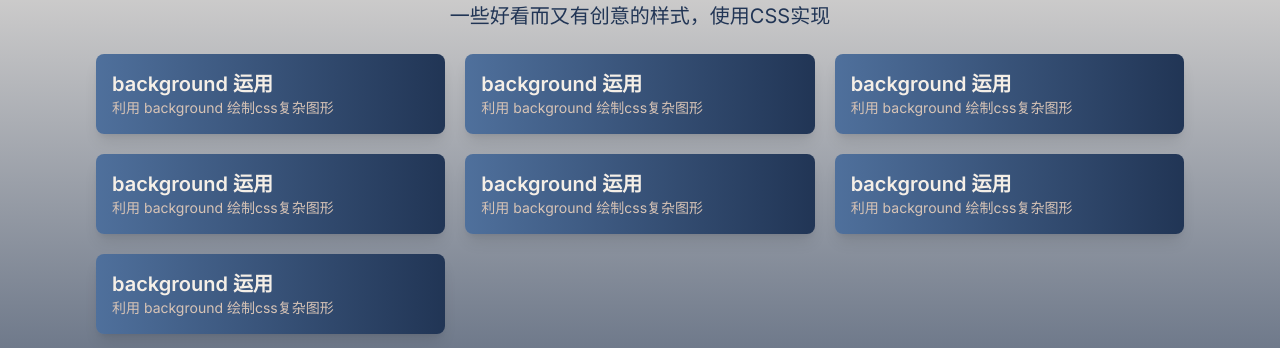
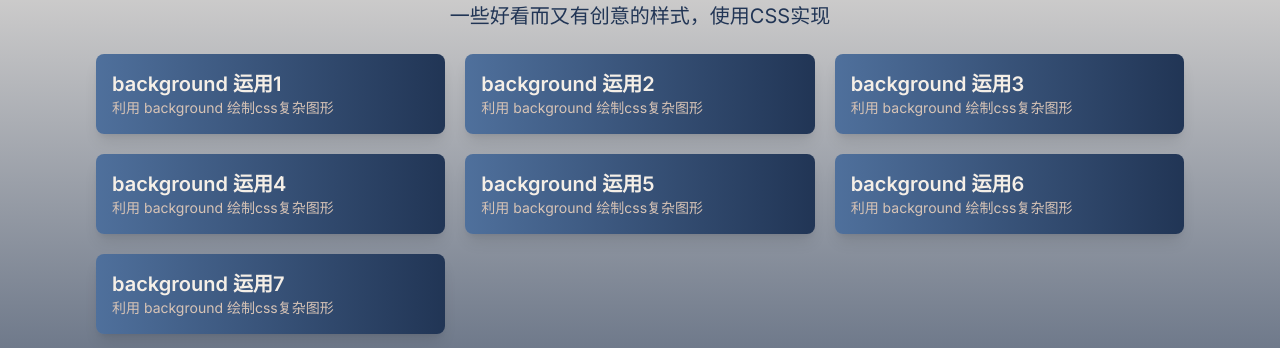
Before and after one commit to XyanZhang/nextjs-css-example, a Next.js app: page / in a window 1280 px wide. Shown: the part 158-506 px from the top of the page. Built offline with nearby package versions, Linux system fonts and the light colour scheme.

Commit message:
feat: 重构 nav 组件

```diff
--- a/src/app/dashboard/background/layout.tsx
+++ b/src/app/background/layout.tsx
@@ -1,12 +1,14 @@
+import { Navigation } from "@/components/navigation";
+import { navList } from "@/config/nav.config";
+
 export default function BackgroundLayout({
   children, // will be a page or nested layout
 }: {
   children: React.ReactNode
 }) {
-  let routeParam = "some-route-param";
   return (
     <section>
-      <nav></nav>
+      <Navigation navLinks={navList}></Navigation>
       {children}
     </section>
   )
--- a/src/app/dashboard/background/nav.tsx
+++ /dev/null
@@ -1,15 +0,0 @@
-
-export default function DashboardLayout({
-  children, // will be a page or nested layout
-}: {
-  children: React.ReactNode
-}) {
-  let routeParam = "some-route-param";
-  return (
-    <nav>
-      <ul>
-
-      </ul>
-    </nav>
-  )
-}
--- a/src/app/dashboard/layout.tsx
+++ /dev/null
@@ -1,17 +0,0 @@
-import Template from "../template"
-
-export default function DashboardLayout({
-  children, // will be a page or nested layout
-}: {
-  children: React.ReactNode
-}) {
-  let routeParam = "some-route-param";
-  return (
-    <section>
-      <nav>哈哈哈</nav>
-      <Template key={routeParam}>
-        {children}
-      </Template>
-    </section>
-  )
-}
--- a/src/app/page.tsx
+++ b/src/app/page.tsx
@@ -1,6 +1,7 @@
 import { navList } from '@/config/nav.config'
 import Image from 'next/image'
 import './index.css'
+import Link from 'next/link'
 
 export default function Home() {
   return (
@@ -17,14 +18,14 @@ export default function Home() {
               return (
                 // 一个小卡片，展示标题，描述，点击跳转到对应的页面，每个卡片使用不同的主题色
                 <li key={index} className='relative'>
-                  <a href={item.url} target='_blank' className='block w-full h-full'>
+                  <Link href={item.url} target='_blank' className='block w-full h-full'>
                     <div className={`w-full h-full bg-gradient-to-r from-[var(--theme1-2)] to-[var(--theme1-3)] rounded-lg shadow-lg transform transition duration-300 hover:scale-105`}>
                       <div className='flex flex-col justify-between h-full p-4'>
                         <div className='text-xl font-semibold text-[var(--theme1)]'>{item.title}</div>
                         <div className='text-sm text-[var(--theme1-1)]'>{item.desp}</div>
                       </div>
                     </div>
-                  </a>
+                  </Link>
                 </li>
               )
             })
--- /dev/null
+++ b/src/components/navigation.tsx
@@ -0,0 +1,26 @@
+'use client'
+
+import { usePathname } from 'next/navigation'
+import Link from 'next/link'
+
+export function Navigation({ navLinks }: { navLinks: any[] }) {
+  const pathname = usePathname()
+
+  return (
+    <>
+      {navLinks.map((link) => {
+        const isActive = pathname.startsWith(link.url)
+        console.log(isActive)
+        return (
+          <Link
+            className={isActive ? 'text-red-800' : 'text-black'}
+            href={link.url}
+            key={link.title}
+          >
+            {link.title}
+          </Link>
+        )
+      })}
+    </>
+  )
+}
--- a/src/config/nav.config.ts
+++ b/src/config/nav.config.ts
@@ -1,29 +1,29 @@
 export let navList = [{
-  title: 'background 运用',
+  title: 'background 运用1',
   url: '/background',
   desp: '利用 background 绘制css复杂图形'
 },{
-  title: 'background 运用',
-  url: '/background',
+  title: 'background 运用2',
+  url: '/background2',
   desp: '利用 background 绘制css复杂图形'
 },{
-  title: 'background 运用',
-  url: '/background',
+  title: 'background 运用3',
+  url: '/background3',
   desp: '利用 background 绘制css复杂图形'
 },{
-  title: 'background 运用',
-  url: '/background',
+  title: 'background 运用4',
+  url: '/background4',
   desp: '利用 background 绘制css复杂图形'
 },{
-  title: 'background 运用',
-  url: '/background',
+  title: 'background 运用5',
+  url: '/background5',
   desp: '利用 background 绘制css复杂图形'
 },{
-  title: 'background 运用',
-  url: '/background',
+  title: 'background 运用6',
+  url: '/background6',
   desp: '利用 background 绘制css复杂图形'
 },{
-  title: 'background 运用',
-  url: '/background',
+  title: 'background 运用7',
+  url: '/background7',
   desp: '利用 background 绘制css复杂图形'
 }]
```
Also changed, not shown: src/app/background/page.tsx (renamed from src/app/dashboard/background/page.tsx).
